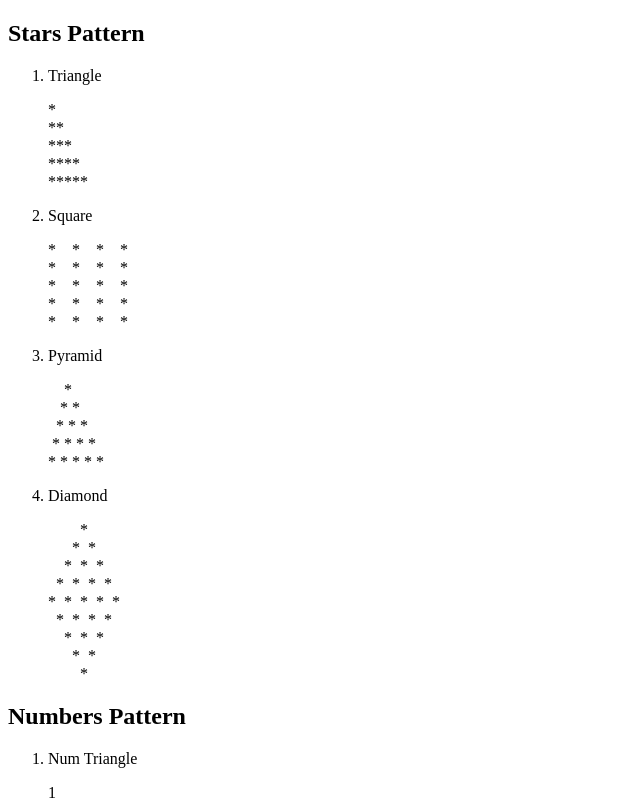
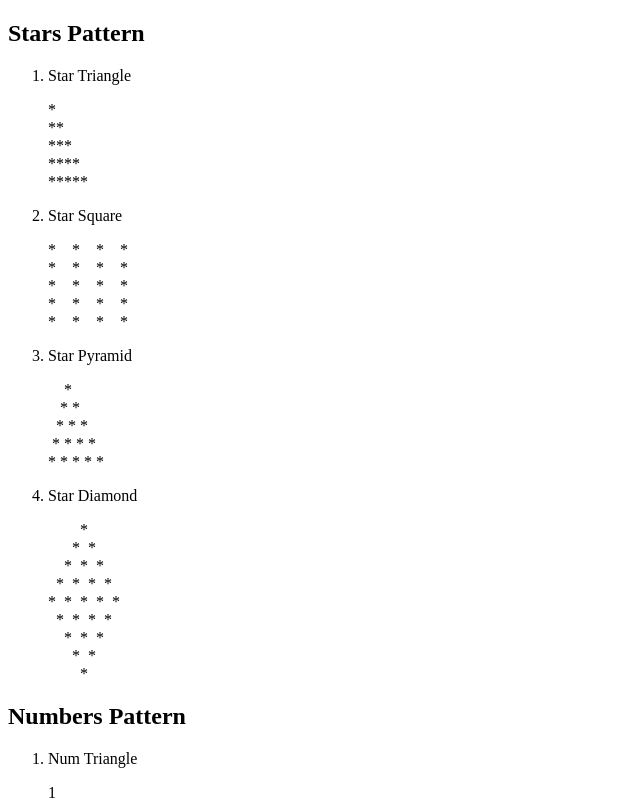
Before and after one commit to sabinbabu/pattern-kingdom, a plain HTML site: page index.html in a window 1280 px wide. Shown: the top 800 px of the page, without its empty margins (0-640 px from the left). Drawn offline with Linux system fonts and the light colour scheme.

Commit message:
star patterns added

```diff
--- a/index.html
+++ b/index.html
@@ -15,22 +15,22 @@
         <ol>
           <!-- triangle -->
           <li>
-            Triangle
+            Star Triangle
             <p id="triangle"></p>
           </li>
           <!-- square -->
           <li>
-            Square
+            Star Square
             <p id="square"></p>
           </li>
           <!-- pyramid -->
           <li>
-            Pyramid
+            Star Pyramid
             <p id="pyramid"></p>
           </li>
           <!-- diamond -->
           <li>
-            Diamond
+            Star Diamond
             <p id="diamond"></p>
           </li>
         </ol>
```
